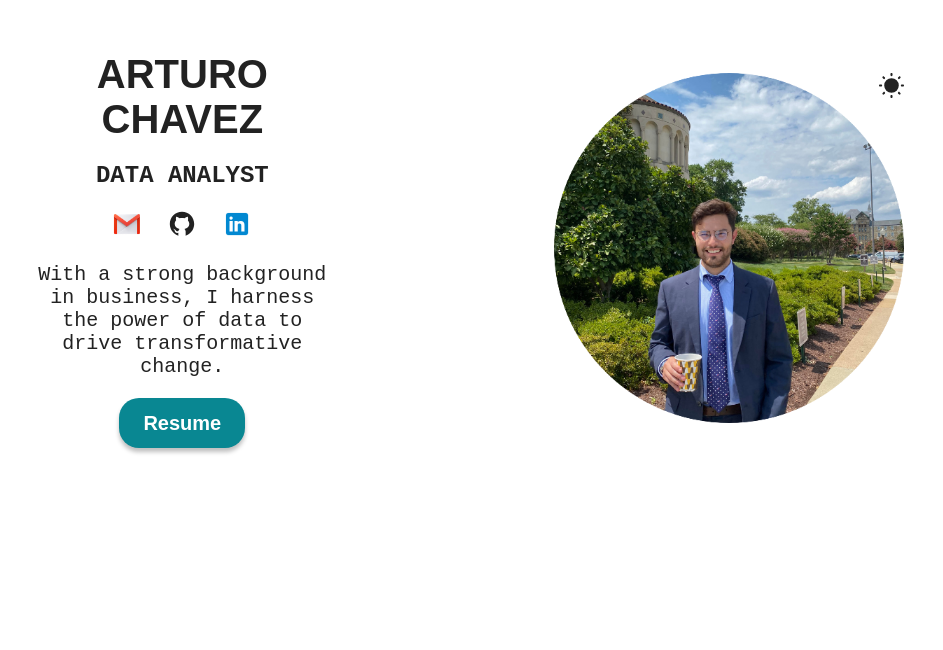
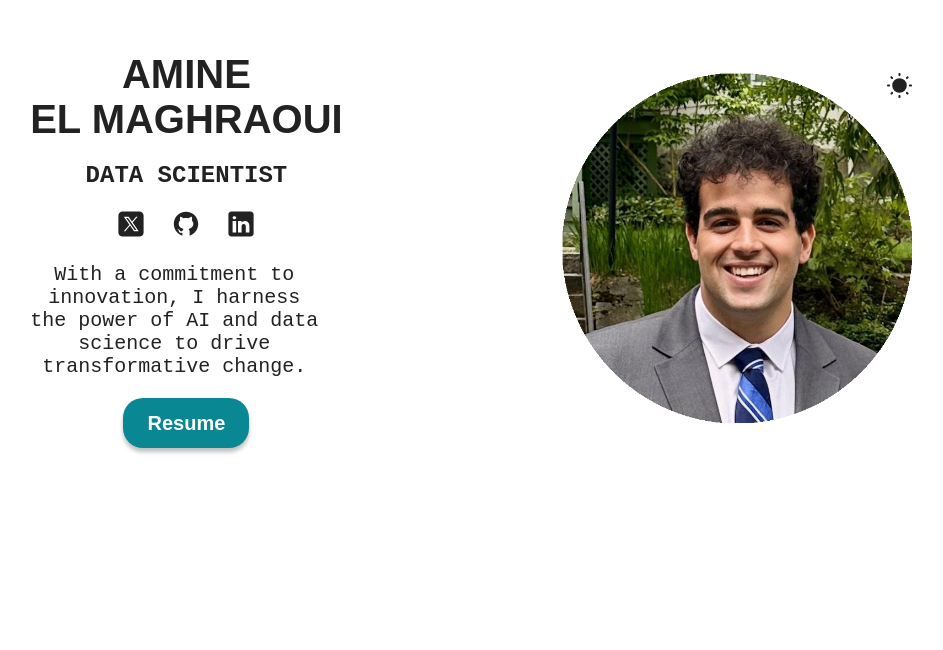
Before and after one commit to dachavezp/portafolio-website, a React (Vite) app: page / in a window 1280 px wide. Shown: the part 150-800 px from the top of the page, without its empty margins (169-1112 px from the left). Built offline with nearby package versions, Linux system fonts and the light colour scheme.

Commit message:
Actualización de archivos

```diff
--- a/src/sections/Hero/Hero.jsx
+++ b/src/sections/Hero/Hero.jsx
@@ -1,66 +1,59 @@
-import styles from './HeroStyles.module.css';
-import heroImg from '../../assets/foto de perfil.png';
-import sun from '../../assets/sun.svg';
-import moon from '../../assets/moon.svg';
-import twitterLight from '../../assets/gmail.png';
-import twitterDark from '../../assets/gmail.png';
-import githubLight from '../../assets/github-light.svg';
-import githubDark from '../../assets/github-dark.svg';
-import linkedinLight from '../../assets/linkedin.png';
-import linkedinDark from '../../assets/linkedin.png';
-import CV from '../../assets/cv.pdf';
-import { useTheme } from '../../common/ThemeContext';
+import styles from './HeroStyles.module.css'
+import heroImg from '../../assets/amine_photo_circular.png'
+import sun from '../../assets/sun.svg'
+import moon from '../../assets/moon.svg'
+import twitterLight from '../../assets/twitter-light.svg'
+import twitterDark from '../../assets/twitter-dark.svg'
+import githubLight from '../../assets/github-light.svg'
+import githubDark from '../../assets/github-dark.svg'
+import linkedinLight from '../../assets/linkedin-light.svg'
+import linkedinDark from '../../assets/linkedin-dark.svg'
+import resume from '../../assets/resume.pdf'
+import {useTheme} from '../../common/ThemeContext'
 
 function Hero() {
-  const { theme, toggleTheme } = useTheme();
-
+    const {theme, toggleTheme} = useTheme();
     const themeIcon = theme === 'light' ? sun : moon;
     const twitterIcon = theme === 'light' ? twitterLight : twitterDark;
     const githubIcon = theme === 'light' ? githubLight : githubDark;
     const linkedinIcon = theme === 'light' ? linkedinLight : linkedinDark;
-
   return (
-    <section id="hero" className={styles.container}>
+    <section id = "Hero" className={styles.container}>
         <div className={styles.colorModeContainer}>
-        <img
+            <img className = {styles.hero}
             src={heroImg}
-          className={styles.hero}
-          alt="Profile picture of Harris Johnsen"
-        />
-        <img
-          className={styles.colorMode}
-          src={themeIcon}
-          alt="Color mode icon"
-          onClick={toggleTheme}
-        />
+            alt="Profile picture of Amine El Maghraoui"/>
+            <img src={themeIcon} alt='Theme icon' className={styles.colorMode} onClick={toggleTheme}/>
         </div>
         <div className={styles.info}>
             <h1>
-          Arturo
-          <br />
-          Chavez
+                Amine
+                <br/>
+                El Maghraoui
             </h1>
-        <h2>Data Analyst</h2>
+            <h2>Data Scientist</h2>
             <span>
-          <a href="https://www.youtube.com/watch?v=ZpIel9cv4Jk&t=122s/" target="_blank">
-            <img src={twitterIcon} alt="Email icon" />
+                <a href='mailto:ma.elmaghraoui@gmail.com' target='_blank'>
+                    <img src={twitterIcon} alt='Email icon'/>
                 </a>
-          <a href="https://github.com/" target="_blank">
-            <img src={githubIcon} alt="Github icon" />
+                <a href='https://github.com/Mael-221' target='_blank'>
+                    <img src={githubIcon} alt='Github icon'/>
                 </a>
-          <a href="https://linkedin.com/" target="_blank">
-            <img src={linkedinIcon} alt="Linkedin icon" />
+                <a href='https://www.linkedin.com/in/amine-el-maghraoui/' target='_blank'>
+                    <img src={linkedinIcon} alt='LinkedIn icon'/>
                 </a>
             </span>
             <p className={styles.description}>
-        With a strong background in business, I harness the power of data to drive transformative change.
+                With a commitment to innovation, I harness the power of AI and data science to drive transformative change.
             </p>
-        <a href={CV} download>
-          <button className="hover">Resume</button>
+            <a href={resume} download>
+                <button className='hover'>
+                    Resume
+                </button>
             </a>
         </div>
     </section>
-  );
+  )
 }
 
-export default Hero;
+export default Hero
```
Lines whose indentation alone changed are shown as unchanged.
